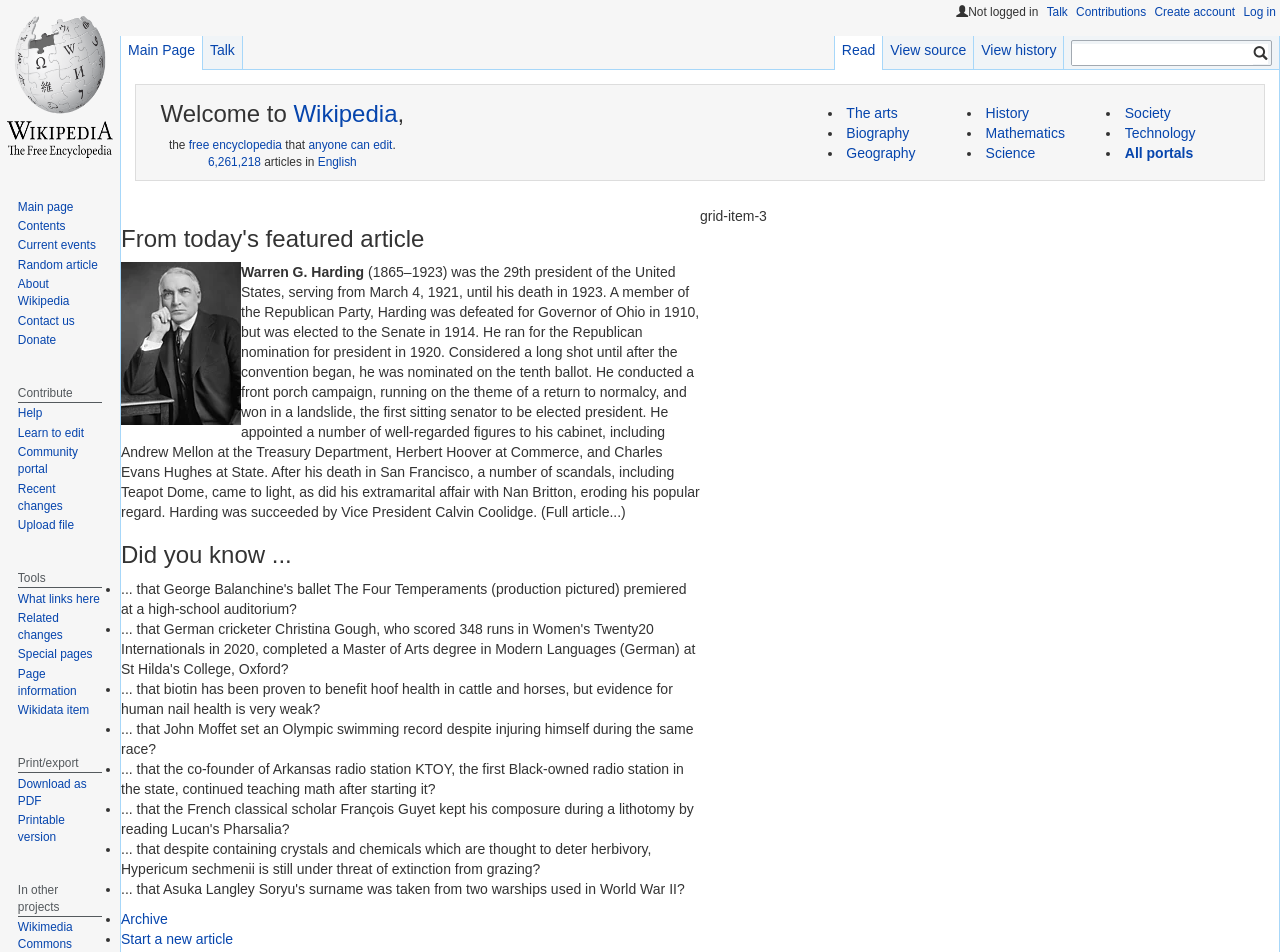
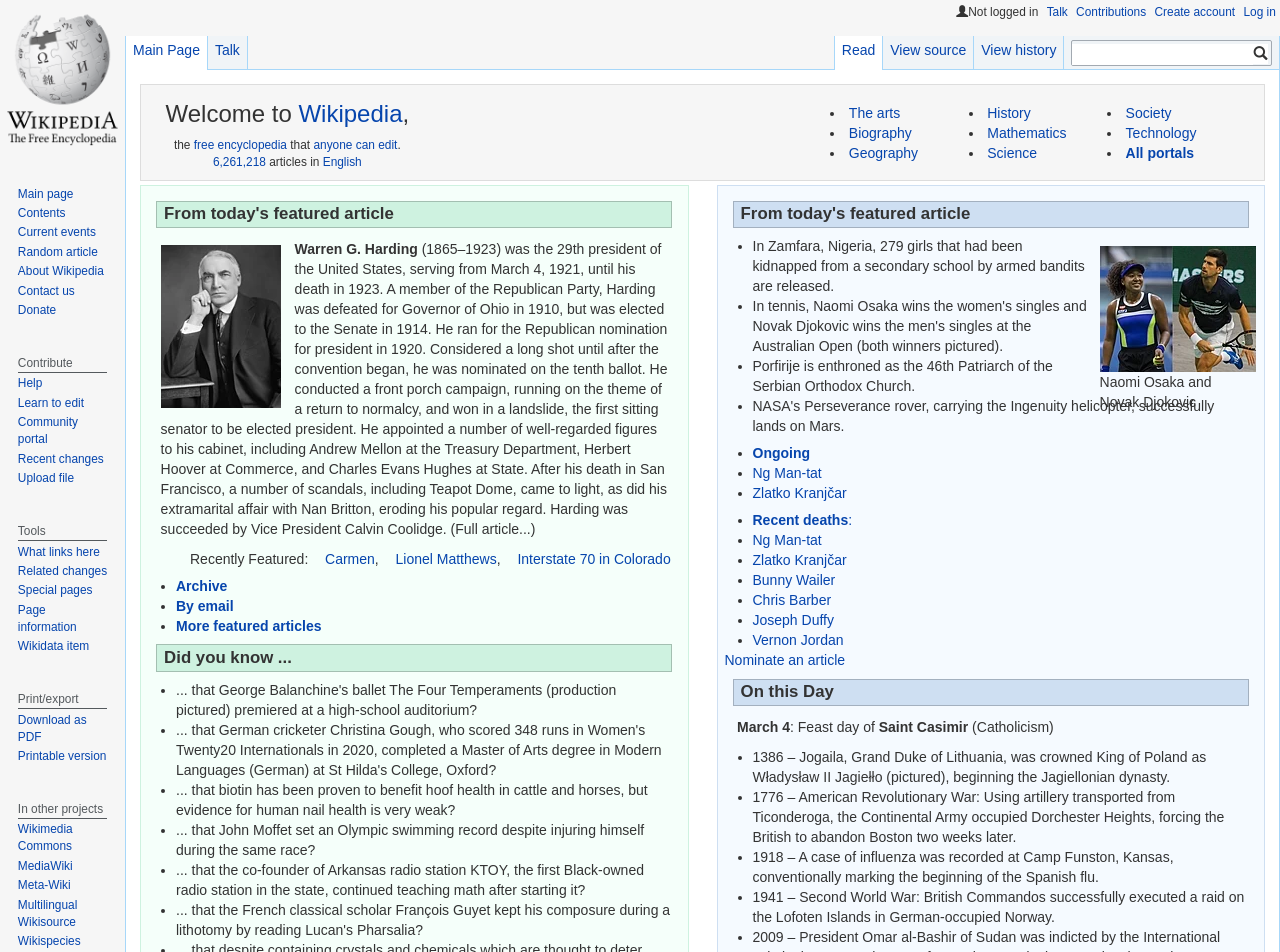
Before and after one commit to mtleonardjr/wikipedia-clone, a React (Create React App) app: page / in a window 1280 px wide. Shown: the top 952 px of the page. Built offline with nearby package versions, Linux system fonts and the light colour scheme.

Commit message:
styled News component

```diff
--- a/src/App.css
+++ b/src/App.css
@@ -80,7 +80,7 @@
 @media only screen and (max-width: 700px) {
   .grid {
     grid-template-columns: 1fr;
-    grid-template-rows: repeat(6, 1fr);
+    grid-template-rows: auto-fill, minmax(200px, 1fr);
   }
 
   .grid-item-1 {
--- a/src/App.js
+++ b/src/App.js
@@ -3,6 +3,7 @@
 import Sidebar from './components/Sidebar'
 import Header from './components/Header'
 import Featured from './components/Featured'
+import News from './components/News'
 
 function App() {
   return (
@@ -14,7 +15,7 @@
           <div className='grid'>
             <div className='grid-item-1'><Banner /></div>
             <div className='grid-item-2'><Featured /></div>
-            <div className='grid-item-3'>grid-item-3</div>
+            <div className='grid-item-3'><News /></div>
             <div className='grid-item-4'>grid-item-4</div>
             <div className='grid-item-5'>grid-item-5</div>
             <div className='grid-item-6'>grid-item-6</div>
--- a/src/components/Featured.js
+++ b/src/components/Featured.js
@@ -4,12 +4,23 @@
 
 const Featured = () => {
     return (
-        <div className='featured'>
+        <div className='article featured'>
             <h3>From today's featured article</h3>
             <p>
                 <img className='featured-pic' src={pic} alt="featured-pic"/>
                 <b>Warren G. Harding</b> (1865–1923) was the 29th president of the United States, serving from March 4, 1921, until his death in 1923. A member of the Republican Party, Harding was defeated for Governor of Ohio in 1910, but was elected to the Senate in 1914. He ran for the Republican nomination for president in 1920. Considered a long shot until after the convention began, he was nominated on the tenth ballot. He conducted a front porch campaign, running on the theme of a return to normalcy, and won in a landslide, the first sitting senator to be elected president. He appointed a number of well-regarded figures to his cabinet, including Andrew Mellon at the Treasury Department, Herbert Hoover at Commerce, and Charles Evans Hughes at State. After his death in San Francisco, a number of scandals, including Teapot Dome, came to light, as did his extramarital affair with Nan Britton, eroding his popular regard. Harding was succeeded by Vice President Calvin Coolidge. (Full article...)
             </p>
+            <ul className='article-list'>
+                <li>Recently Featured:</li>
+                <li><a href='#home'>Carmen</a>,</li>
+                <li><a href='#home'>Lionel Matthews</a>,</li>
+                <li><a href='#home'>Interstate 70 in Colorado</a></li>
+            </ul>
+            <ul>
+                <li><a href='#home'><b>Archive</b></a></li>
+                <li><a href='#home'><b>By email</b></a></li>
+                <li><a href='#home'><b>More featured articles</b></a></li>
+            </ul>
             <h3>Did you know ...</h3>
             <ul>
                 <li>... that George Balanchine's ballet The Four Temperaments (production pictured) premiered at a high-school auditorium?</li>
--- /dev/null
+++ b/src/components/News.js
@@ -0,0 +1,63 @@
+import React from 'react'
+import pic from '../news-pic.jpg'
+import './styles/news.css'
+
+const News = () => {
+    return (
+        <div className='article news'>
+            <h3>From today's featured article</h3>
+            <p className='news-pic'>
+                <img  src={pic} alt="news-pic"/>
+                <span>Naomi Osaka and Novak Djokovic</span>
+            </p>
+            <ul>
+                <li>In Zamfara, Nigeria, 279 girls that had been kidnapped from a secondary school by armed bandits are released.</li>
+                <li>In tennis, Naomi Osaka wins the women's singles and Novak Djokovic wins the men's singles at the Australian Open (both winners pictured).</li>
+                <li>Porfirije is enthroned as the 46th Patriarch of the Serbian Orthodox Church.</li>
+                <li>NASA's Perseverance rover, carrying the Ingenuity helicopter, successfully lands on Mars.</li>
+            </ul>
+            <ul>
+                <li><a href='#home'><b>Ongoing</b></a></li>
+                <li><a href='#home'>Ng Man-tat</a></li>
+                <li><a href='#home'>Zlatko Kranjčar</a></li>
+            </ul>
+            <ul>
+                <li><a href='#home'><b>Recent deaths</b>:</a></li>
+                <li><a href='#home'>Ng Man-tat</a></li>
+                <li><a href='#home'>Zlatko Kranjčar</a></li>
+                <li><a href='#home'>Bunny Wailer</a></li>
+                <li><a href='#home'>Chris Barber</a></li>
+                <li><a href='#home'>Joseph Duffy</a></li>
+                <li><a href='#home'>Vernon Jordan</a></li>
+            </ul>
+            <div><a href='#home'>Nominate an article</a></div>
+            <h3>On this Day</h3>
+            <p><b>March 4</b>: Feast day of <b>Saint Casimir</b> (Catholicism)</p>
+            <ul>
+                <li>1386 – Jogaila, Grand Duke of Lithuania, was crowned King of Poland as Władysław II Jagiełło (pictured), beginning the Jagiellonian dynasty.</li>
+                <li>1776 – American Revolutionary War: Using artillery transported from Ticonderoga, the Continental Army occupied Dorchester Heights, forcing the British to abandon Boston two weeks later.</li>
+                <li>1918 – A case of influenza was recorded at Camp Funston, Kansas, conventionally marking the beginning of the Spanish flu.</li>
+                <li>1941 – Second World War: British Commandos successfully executed a raid on the Lofoten Islands in German-occupied Norway.</li>
+                <li>2009 – President Omar al-Bashir of Sudan was indicted by the International Criminal Court on charges of war crimes and crimes against humanity committed during the War in Darfur.</li>
+            </ul>
+            <ul>
+                <li><b>Stephen III of Hungary </b>(d. 1172)</li>
+                <li><b>Robert Emden </b>(b. 1862)</li>
+                <li><b>Jane Fawcett </b>(b. 1921)</li>
+            </ul>
+            <ul className='article-list'>
+                <li>More anniversaries</li>
+                <li><a href='#home'>Mar 3</a></li>
+                <li><b><a href='#home'>Mar 4</a></b></li>
+                <li><a href='#home'>Mar 5</a></li>
+            </ul>
+            <ul>
+                <li><b><a href='#home'>Archive</a></b></li>
+                <li><b><a href='#home'>By email</a></b></li>
+                <li><b><a href='#home'>List of days of the year</a></b></li>
+            </ul>
+        </div>
+    )
+}
+
+export default News
--- a/src/components/styles/featured.css
+++ b/src/components/styles/featured.css
@@ -1,6 +1,54 @@
-img {
+/* Shared */
+.featured,
+.news {
+  padding: 0.5em;
+  margin: 0 1em;
+}
+
+.article h3 {
+  margin: 0.5em;
+  padding: 0.2em 0.4em;
+  font-size: 120%;
+  font-weight: bold;
+}
+
+.article ul {
+  margin: 0.5em 0.5em 0 2em;
+}
+
+.article p {
+  margin: 0.5em;
+  padding: 0.2em 0.4em;
+}
+
+.article-list {
+  display: flex;
+  flex-wrap: wrap;
+  margin: 0 0.5em;
+}
+
+.article-list li {
+  list-style: none;
+  margin: 0 0.2em;
+  margin-left: auto;
+}
+
+/* Featured specific */
+
+.featured {
+  border: 1px solid #cef2e0;
+  background: #f5fffa;
+}
+
+.featured h3 {
+  background: #cef2e0;
+  border: 1px solid #a3bfb1;
+}
+
+.featured-pic {
   width: 120px;
   aspect-ratio: auto 120 / 163;
   height: 163px;
   float: left;
+  margin: 0.4em 1em 0 0;
 }
--- /dev/null
+++ b/src/components/styles/news.css
@@ -0,0 +1,16 @@
+.news-pic {
+  width: 156px;
+  aspect-ratio: auto 156 / 126;
+  height: 126px;
+  float: right;
+}
+
+.news {
+  border: 1px solid #cedff2;
+  background: #f5faff;
+}
+
+.news h3 {
+  background: #cedff2;
+  border: 1px solid #a3b0bf;
+}
```
Also changed, not shown: src/news-pic.jpg (added).
